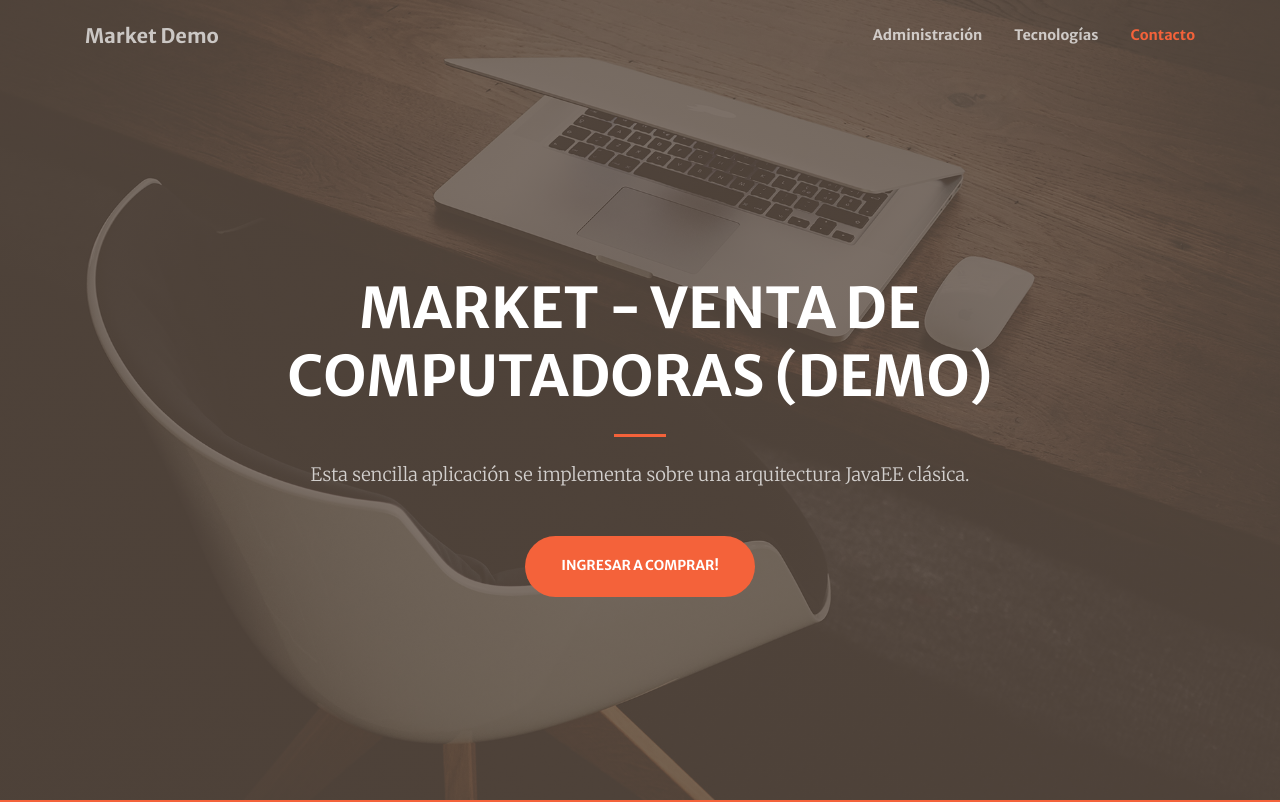
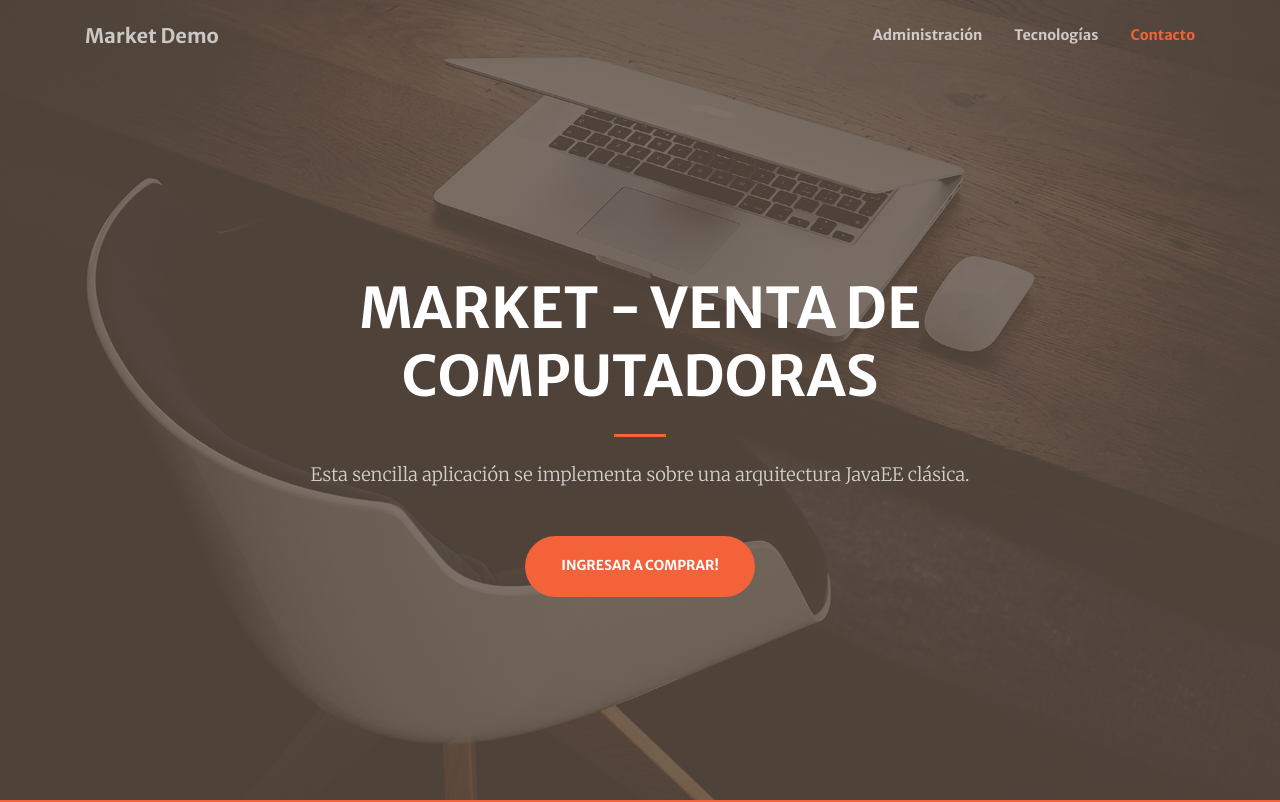
Before and after one commit to mreap/marketdemo, a plain HTML site: page marketdemoWeb/WebContent/index.html in a window 1280 px wide. Shown: the top 802 px of the page. Drawn offline with Linux system fonts and the light colour scheme.

Commit message:
Quitar palabra demo.

```diff
--- a/marketdemoWeb/WebContent/index.html
+++ b/marketdemoWeb/WebContent/index.html
@@ -55,7 +55,7 @@
     <div class="container h-100">
       <div class="row h-100 align-items-center justify-content-center text-center">
         <div class="col-lg-10 align-self-end">
-          <h1 class="text-uppercase text-white font-weight-bold">Market - Venta de computadoras (demo)</h1>
+          <h1 class="text-uppercase text-white font-weight-bold">Market - Venta de computadoras</h1>
           <hr class="divider my-4">
         </div>
         <div class="col-lg-8 align-self-baseline">
```
